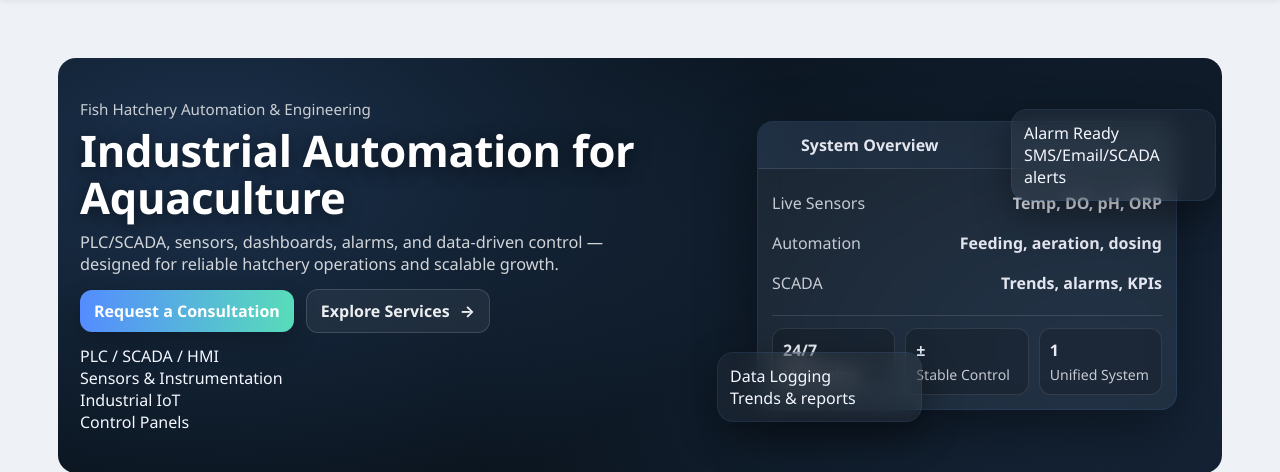
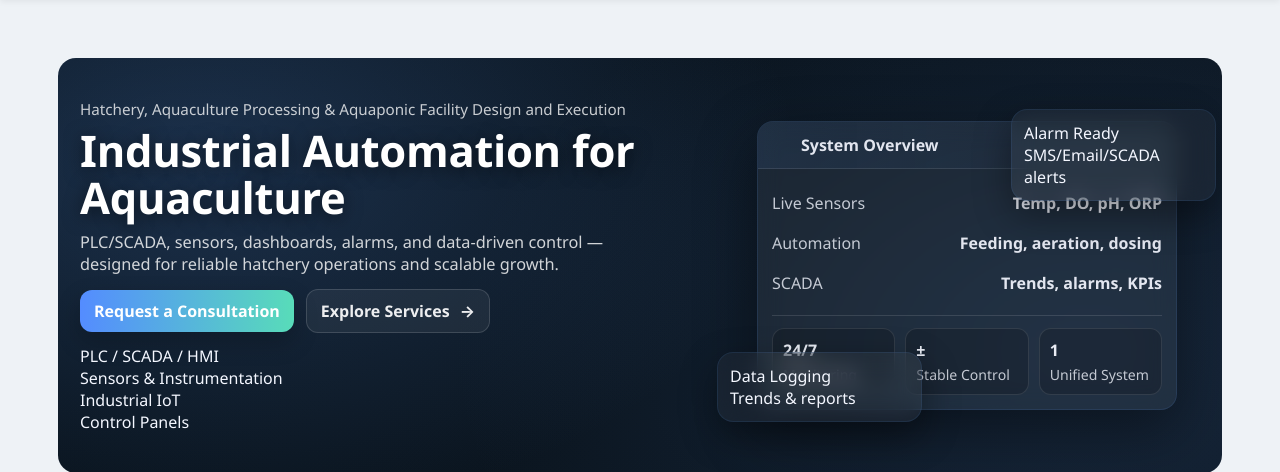
Before and after one commit to agharacheh/fish-automation-site, a Flask app: page / in a window 1280 px wide. Shown: the part 93-565 px from the top of the page. Run offline with Flask 3, Linux system fonts and the light colour scheme.

Commit message:
Content update: refine hero copy and update EN/FA translations (home & monitoring)

```diff
--- a/templates/active/index.html
+++ b/templates/active/index.html
@@ -24,7 +24,7 @@
   <div class="tdq-hero-inner">
     <div class="tdq-hero-content">
       <p class="tdq-hero-kicker">
-        {{ _("Fish Hatchery Automation & Engineering") }}
+        {{ _("Hatchery, Aquaculture Processing & Aquaponic Facility Design and Execution") }}
       </p>
 
       <h1 class="tdq-hero-title">
```
Also changed, not shown: translations/en/LC_MESSAGES/messages.po, translations/fa/LC_MESSAGES/messages.po, 3 other files.
